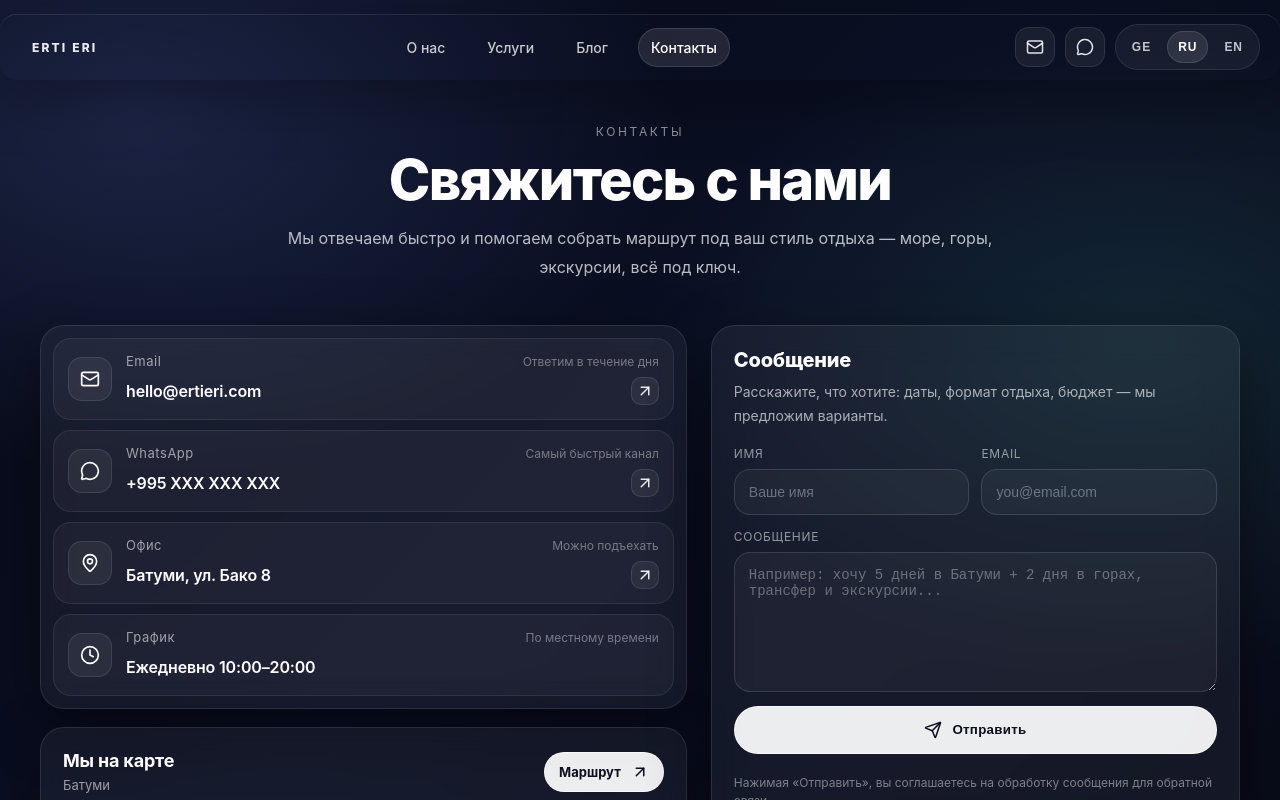
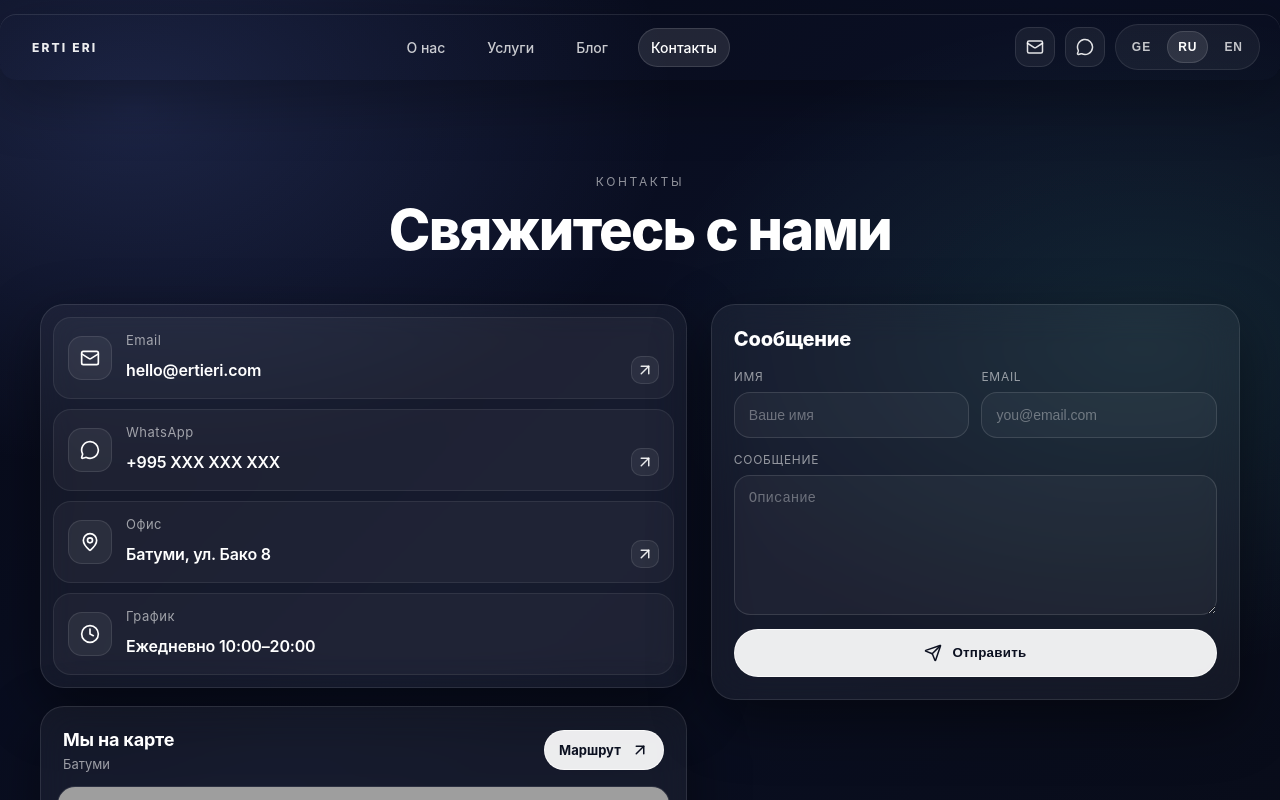
Before and after one commit to GioMika/ertieri, a React (Vite) app: page /contact in a window 1280 px wide. Shown: the top 800 px of the page. Built offline with nearby package versions, Linux system fonts and the light colour scheme; grey boxes are pictures that could not be loaded.

Commit message:
new contacts

```diff
--- a/src/pages/Contact/Contact.jsx
+++ b/src/pages/Contact/Contact.jsx
@@ -36,10 +36,6 @@ const Contact = () => {
           <header className={classes.header}>
             <span className={classes.kicker}>Контакты</span>
             <h1 className={classes.title}>Свяжитесь с нами</h1>
-            <p className={classes.subtitle}>
-              Мы отвечаем быстро и помогаем собрать маршрут под ваш стиль отдыха —
-              море, горы, экскурсии, всё под ключ.
-            </p>
           </header>
 
           <div className={classes.grid}>
@@ -58,7 +54,6 @@ const Contact = () => {
                   <div className={classes.cardBody}>
                     <div className={classes.cardTop}>
                       <span className={classes.cardLabel}>Email</span>
-                      <span className={classes.cardHint}>Ответим в течение дня</span>
                     </div>
                     <div className={classes.cardValueRow}>
                       <strong className={classes.cardValue}>{emailAddress}</strong>
@@ -83,7 +78,6 @@ const Contact = () => {
                   <div className={classes.cardBody}>
                     <div className={classes.cardTop}>
                       <span className={classes.cardLabel}>WhatsApp</span>
-                      <span className={classes.cardHint}>Самый быстрый канал</span>
                     </div>
                     <div className={classes.cardValueRow}>
                       <strong className={classes.cardValue}>+995 XXX XXX XXX</strong>
@@ -102,7 +96,6 @@ const Contact = () => {
                   <div className={classes.cardBody}>
                     <div className={classes.cardTop}>
                       <span className={classes.cardLabel}>Офис</span>
-                      <span className={classes.cardHint}>Можно подъехать</span>
                     </div>
                     <div className={classes.cardValueRow}>
                       <strong className={classes.cardValue}>{address}</strong>
@@ -127,7 +120,6 @@ const Contact = () => {
                   <div className={classes.cardBody}>
                     <div className={classes.cardTop}>
                       <span className={classes.cardLabel}>График</span>
-                      <span className={classes.cardHint}>По местному времени</span>
                     </div>
                     <div className={classes.cardValueRow}>
                       <strong className={classes.cardValue}>{workTime}</strong>
@@ -172,9 +164,6 @@ const Contact = () => {
               <div className={classes.formCard}>
                 <div className={classes.formHeader}>
                   <h2 className={classes.formTitle}>Сообщение</h2>
-                  <p className={classes.formSubtitle}>
-                    Расскажите, что хотите: даты, формат отдыха, бюджет — мы предложим варианты.
-                  </p>
                 </div>
 
                 <form className={classes.form} onSubmit={handleSubmit}>
@@ -211,7 +200,7 @@ const Contact = () => {
                     <textarea
                         className={classes.textarea}
                         name="message"
-                        placeholder="Например: хочу 5 дней в Батуми + 2 дня в горах, трансфер и экскурсии..."
+                        placeholder="Описание"
                         value={formData.message}
                         onChange={handleChange}
                         required
@@ -223,10 +212,6 @@ const Contact = () => {
                     <Send size={18} />
                     Отправить
                   </button>
-
-                  <p className={classes.note}>
-                    Нажимая «Отправить», вы соглашаетесь на обработку сообщения для обратной связи.
-                  </p>
                 </form>
               </div>
             </div>
--- a/src/pages/Contact/Contact.module.css
+++ b/src/pages/Contact/Contact.module.css
@@ -33,7 +33,7 @@
 /* header */
 .header {
     max-width: 760px;
-    margin: 0 auto 44px;
+    margin: 50px auto 44px;
     text-align: center;
 }
 
```
